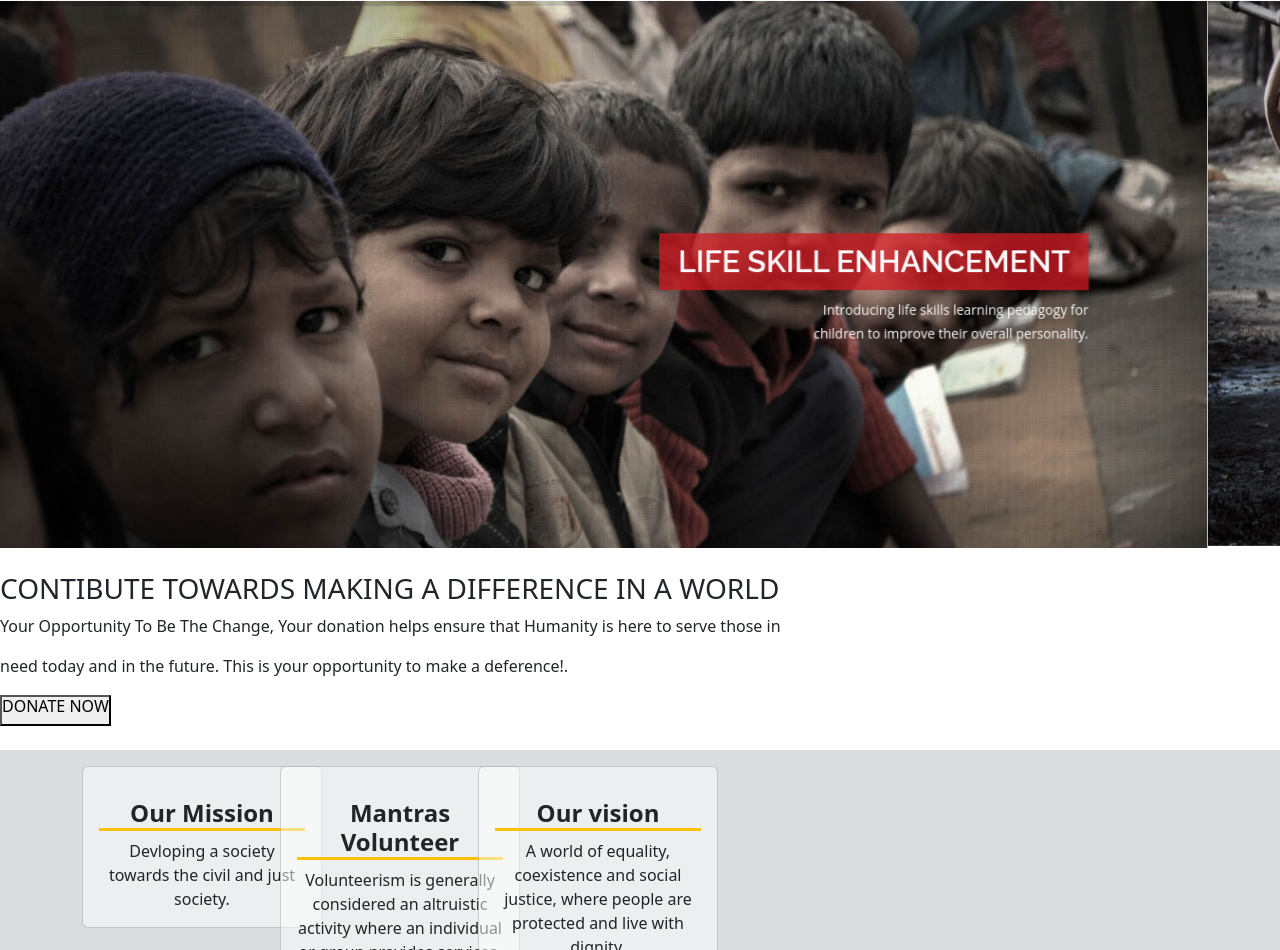
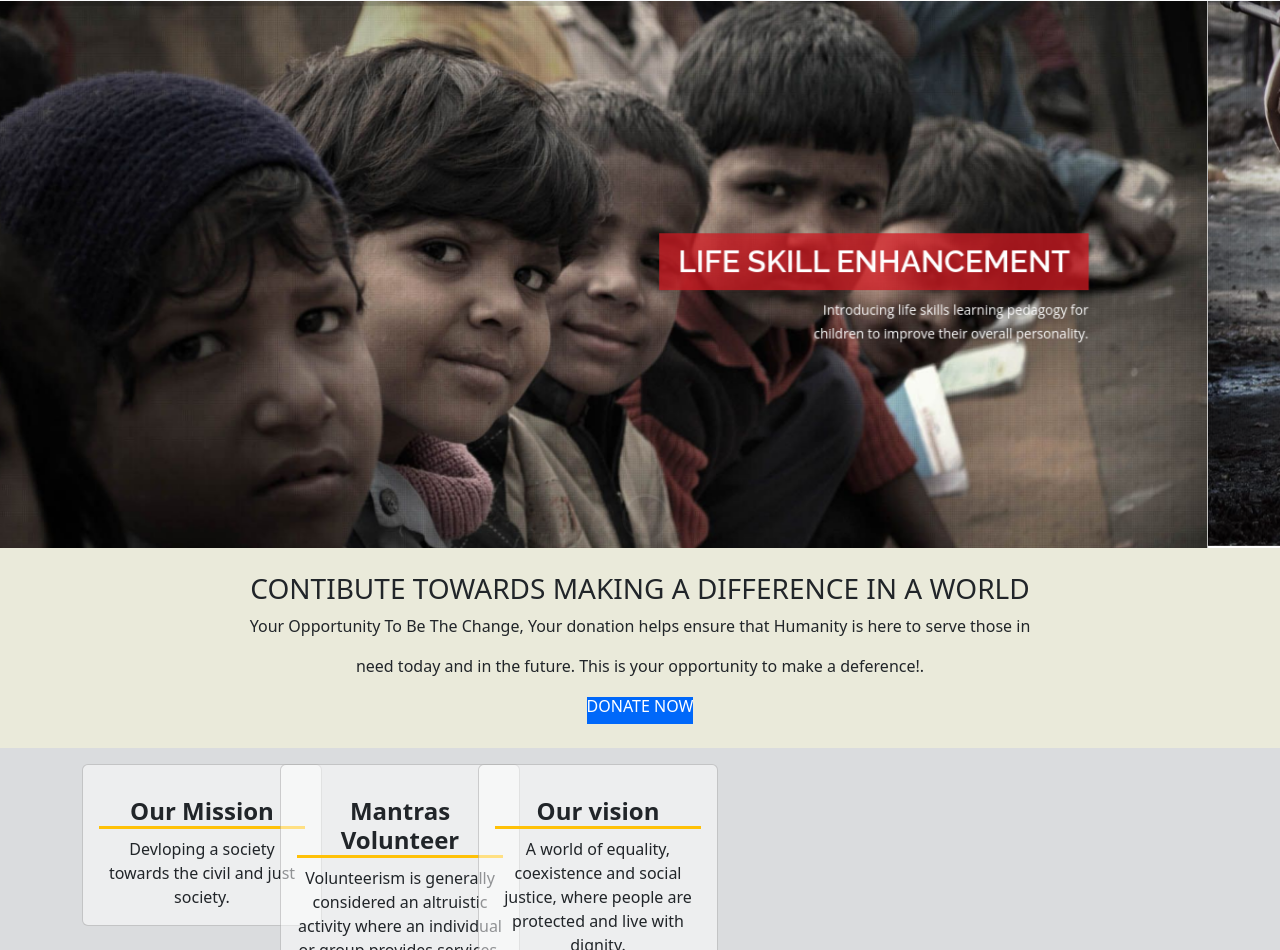
Before and after one commit to ano201/mantras-foundation, a plain HTML site: page index.html in a window 1280 px wide. Shown: the part 298-1248 px from the top of the page. Drawn offline with nearby package versions, Linux system fonts and the light colour scheme.

Commit message:
Update index.css

```diff
--- a/index.css
+++ b/index.css
@@ -57,3 +57,19 @@
     height: 145vh;
   }
 }
+.bgacolor{
+  background-color: rgb(8, 209, 240);
+}
+.Center-align{
+    display: flex;
+    height: auto;
+    text-align: center;
+    margin: auto;
+    flex-direction: column;
+    background-color: rgb(234, 234, 218);
+}
+.dntbtn{
+    background-color: rgb(0, 104, 250);
+    color: white;
+    border: 1px blue;
+}
```
